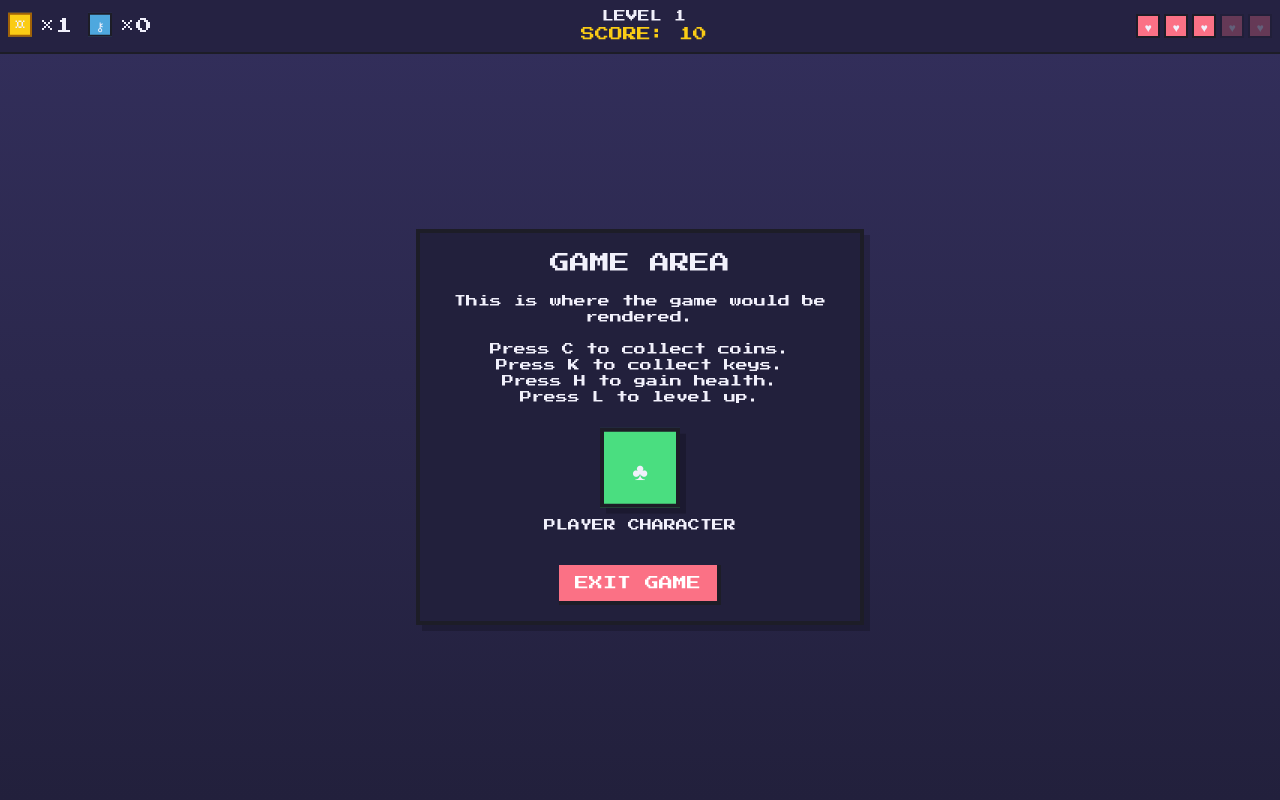
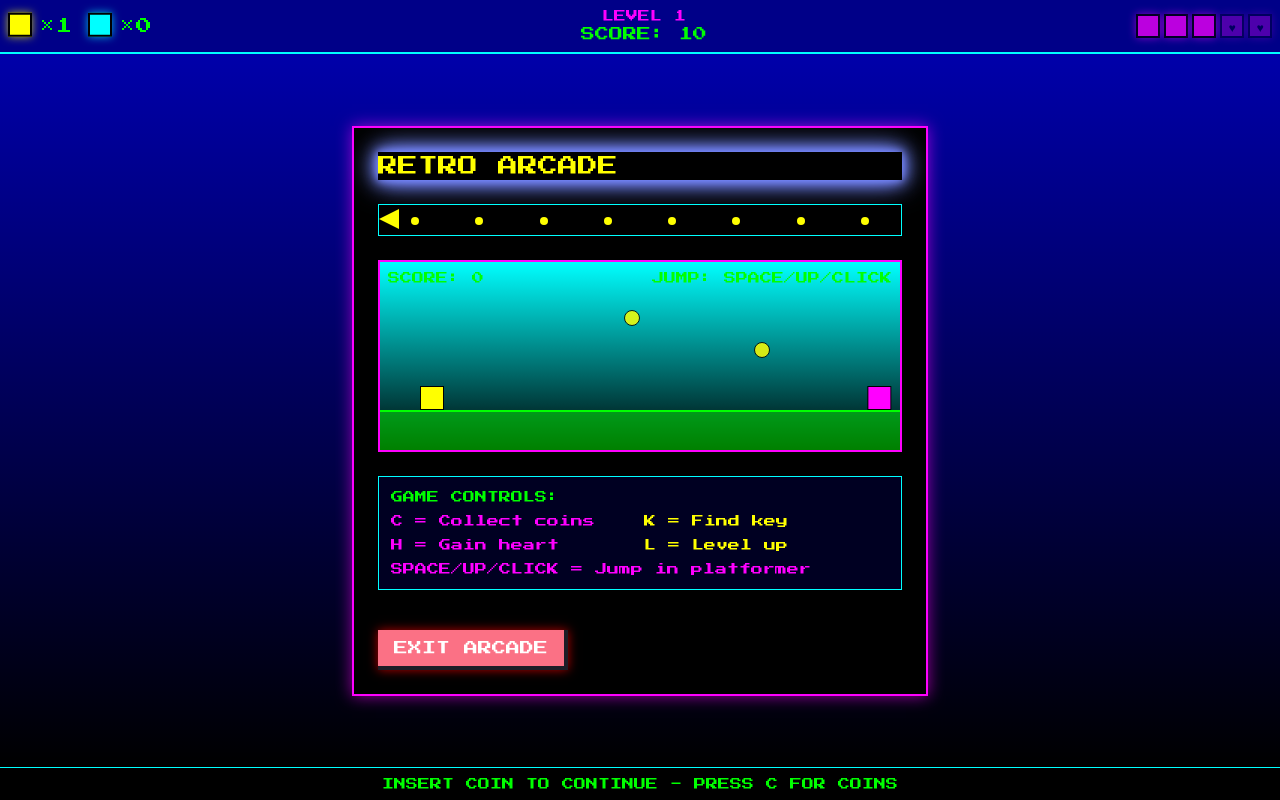
Before and after one commit to rv1304/retro-collectible-hub, a React (Vite) app: page /game in a window 1280 px wide. Built offline with nearby package versions, Linux system fonts and the light colour scheme.

Commit message:
Add Mario-like game and neon styling
Implement a Mario-like game and apply 90s neon styling.

```diff
--- a/src/components/CollectibleItem.tsx
+++ b/src/components/CollectibleItem.tsx
@@ -27,19 +27,25 @@ const CollectibleItem = ({
   // Color and content based on type
   const collectibleStyles = {
     coin: {
-      color: 'bg-retro-pixel-yellow',
-      border: 'border-retro-pixel-brown',
-      symbol: '¤'
+      color: 'bg-retro-neon-yellow',
+      border: 'border-retro-arcade-black',
+      symbol: '¤',
+      textColor: 'text-retro-arcade-black',
+      shadow: 'shadow-[0_0_8px_rgba(255,255,0,0.7)]'
     },
     key: {
-      color: 'bg-retro-pixel-blue',
-      border: 'border-retro-pixel-dark',
-      symbol: '⚷'
+      color: 'bg-retro-neon-blue',
+      border: 'border-retro-arcade-black',
+      symbol: '⚷',
+      textColor: 'text-retro-arcade-black',
+      shadow: 'shadow-[0_0_8px_rgba(0,255,255,0.7)]'
     },
     heart: {
-      color: 'bg-retro-pixel-red',
-      border: 'border-retro-pixel-dark',
-      symbol: '♥'
+      color: 'bg-retro-neon-pink',
+      border: 'border-retro-arcade-black',
+      symbol: '♥',
+      textColor: 'text-retro-arcade-black',
+      shadow: 'shadow-[0_0_8px_rgba(255,0,255,0.7)]'
     }
   };
 
@@ -51,6 +57,8 @@ const CollectibleItem = ({
         className={cn(
           style.color,
           style.border,
+          style.textColor,
+          style.shadow,
           'flex items-center justify-center border-2',
           'font-pixel select-none',
           animated && 'animate-pixel-float',
@@ -61,7 +69,7 @@ const CollectibleItem = ({
         {style.symbol}
       </div>
       {count !== undefined && (
-        <span className="ml-2 font-pixel text-retro-pixel-light">
+        <span className="ml-2 font-pixel text-retro-neon-green">
           ×{count}
         </span>
       )}
--- a/src/components/GameInterface.tsx
+++ b/src/components/GameInterface.tsx
@@ -3,6 +3,8 @@ import React, { useState, useEffect } from 'react';
 import { useNavigate } from 'react-router-dom';
 import PixelButton from './PixelButton';
 import CollectibleItem from './CollectibleItem';
+import PlatformerGame from './PlatformerGame';
+import { useToast } from '@/components/ui/use-toast';
 
 // Game state interface
 interface GameState {
@@ -15,6 +17,7 @@ interface GameState {
 
 const GameInterface = () => {
   const navigate = useNavigate();
+  const { toast } = useToast();
   const [gameState, setGameState] = useState<GameState>({
     coins: 0,
     keys: 0,
@@ -42,40 +45,60 @@ const GameInterface = () => {
       switch(e.key) {
         case 'c':
           setGameState(prev => ({ ...prev, coins: prev.coins + 5 }));
+          toast({
+            title: "Coins collected!",
+            description: "+5 coins added to your inventory",
+            duration: 1500,
+          });
           break;
         case 'k':
           setGameState(prev => ({ ...prev, keys: prev.keys + 1 }));
+          toast({
+            title: "Key found!",
+            description: "You found a new key",
+            duration: 1500,
+          });
           break;
         case 'h':
           setGameState(prev => ({ ...prev, hearts: Math.min(prev.hearts + 1, 5) }));
+          toast({
+            title: "Health restored!",
+            description: "You gained an extra heart",
+            duration: 1500,
+          });
           break;
         case 'l':
           setGameState(prev => ({ ...prev, level: prev.level + 1 }));
+          toast({
+            title: "Level up!",
+            description: `You advanced to level ${gameState.level + 1}`,
+            duration: 1500,
+          });
           break;
       }
     };
 
     window.addEventListener('keydown', handleKeyPress);
     return () => window.removeEventListener('keydown', handleKeyPress);
-  }, []);
+  }, [gameState.level, toast]);
 
   const handleExit = () => {
     navigate('/');
   };
 
   return (
-    <div className="min-h-screen pixel-menu-bg flex flex-col">
+    <div className="min-h-screen bg-retro-arcade-black text-retro-neon-green flex flex-col">
       {/* Top HUD */}
-      <div className="bg-retro-darker-purple/80 p-2 border-b-2 border-retro-pixel-dark">
+      <div className="bg-retro-arcade-blue/80 p-2 border-b-2 border-retro-neon-blue shadow-[0_0_10px_rgba(0,255,255,0.7)]">
         <div className="flex justify-between items-center">
           <div className="flex space-x-4">
-            <CollectibleItem type="coin" count={gameState.coins} size="sm" />
-            <CollectibleItem type="key" count={gameState.keys} size="sm" />
+            <CollectibleItem type="coin" count={gameState.coins} size="sm" className="text-retro-neon-yellow" />
+            <CollectibleItem type="key" count={gameState.keys} size="sm" className="text-retro-neon-blue" />
           </div>
 
           <div className="text-center">
-            <div className="font-pixel text-xs">LEVEL {gameState.level}</div>
-            <div className="font-pixel text-sm text-retro-pixel-yellow">SCORE: {gameState.score}</div>
+            <div className="font-pixel text-xs text-retro-neon-pink">LEVEL {gameState.level}</div>
+            <div className="font-pixel text-sm text-retro-neon-green">SCORE: {gameState.score}</div>
           </div>
 
           <div className="flex space-x-1">
@@ -85,7 +108,7 @@ const GameInterface = () => {
                 type="heart"
                 size="sm"
                 animated={false}
-                className={i < gameState.hearts ? 'opacity-100' : 'opacity-30'}
+                className={i < gameState.hearts ? "text-retro-neon-pink animate-pulse" : "opacity-30"}
               />
             ))}
           </div>
@@ -93,32 +116,54 @@ const GameInterface = () => {
       </div>
 
       {/* Game Area */}
-      <div className="flex-grow flex flex-col items-center justify-center p-4">
-        <div className="pixel-container text-center max-w-md w-full">
-          <h2 className="font-pixel text-xl mb-4">GAME AREA</h2>
-          <p className="font-pixel text-xs mb-6">
-            This is where the game would be rendered.
-            <br /><br />
-            Press C to collect coins.
-            <br />
-            Press K to collect keys.
-            <br />
-            Press H to gain health.
-            <br />
-            Press L to level up.
-          </p>
+      <div className="flex-grow flex flex-col items-center justify-center p-4 bg-gradient-to-b from-retro-arcade-blue to-retro-arcade-black">
+        <div className="pixel-container max-w-xl w-full bg-retro-arcade-black border-2 border-retro-neon-pink shadow-[0_0_15px_rgba(255,0,255,0.6)] p-6">
+          <h2 className="font-pixel text-xl mb-6 text-retro-neon-yellow animate-neon-glow">RETRO ARCADE</h2>
 
-          <div className="my-4">
-            <div className="w-20 h-20 mx-auto bg-retro-pixel-green pixel-border flex items-center justify-center animate-pixel-float">
-              <span className="text-2xl">♣</span>
+          {/* Pacman-style element */}
+          <div className="relative h-8 w-full bg-retro-arcade-black border border-retro-neon-blue mb-6 overflow-hidden">
+            <div className="absolute top-1 left-0 w-0 h-0
+                           border-t-[10px] border-t-transparent
+                           border-b-[10px] border-b-transparent
+                           border-r-[20px] border-r-retro-neon-yellow
+                           animate-pacman-move"></div>
+
+            {/* Dots */}
+            <div className="flex justify-between px-8 py-3">
+              {[...Array(8)].map((_, i) => (
+                <div
+                  key={i}
+                  className="w-2 h-2 rounded-full bg-retro-neon-yellow"
+                ></div>
+              ))}
             </div>
-            <p className="mt-2 font-pixel text-xs">PLAYER CHARACTER</p>
           </div>
 
-          <PixelButton onClick={handleExit} variant="danger" className="mt-4">
-            EXIT GAME
+          {/* Mario-style Platformer Game */}
+          <PlatformerGame className="mb-6" />
+
+          <div className="bg-retro-arcade-blue/20 p-3 border border-retro-neon-blue mb-6">
+            <p className="font-pixel text-xs mb-2 text-retro-neon-green">
+              GAME CONTROLS:
+            </p>
+            <div className="grid grid-cols-2 gap-2 text-left text-xs font-pixel">
+              <div className="text-retro-neon-pink">C = Collect coins</div>
+              <div className="text-retro-neon-yellow">K = Find key</div>
+              <div className="text-retro-neon-pink">H = Gain heart</div>
+              <div className="text-retro-neon-yellow">L = Level up</div>
+              <div className="text-retro-neon-pink col-span-2">SPACE/UP/CLICK = Jump in platformer</div>
+            </div>
+          </div>
+
+          <PixelButton onClick={handleExit} variant="danger" className="mt-4 shadow-[0_0_10px_rgba(255,0,0,0.7)]">
+            EXIT ARCADE
           </PixelButton>
         </div>
+      </div>
+
+      {/* Footer */}
+      <div className="bg-retro-arcade-black text-center py-2 border-t border-retro-neon-blue text-xs font-pixel text-retro-neon-green">
+        INSERT COIN TO CONTINUE - PRESS C FOR COINS
       </div>
     </div>
   );
--- a/src/components/PixelButton.tsx
+++ b/src/components/PixelButton.tsx
@@ -3,7 +3,7 @@ import React from 'react';
 import { cn } from '@/lib/utils';
 
 interface PixelButtonProps extends React.ButtonHTMLAttributes<HTMLButtonElement> {
-  variant?: 'primary' | 'secondary' | 'success' | 'danger';
+  variant?: 'primary' | 'secondary' | 'success' | 'danger' | 'neon';
   size?: 'sm' | 'md' | 'lg';
   children: React.ReactNode;
 }
@@ -21,6 +21,7 @@ const PixelButton = ({
     secondary: 'bg-retro-pixel-purple hover:bg-retro-pixel-purple/90 border-retro-pixel-dark',
     success: 'bg-retro-pixel-green hover:bg-retro-pixel-green/90 border-retro-pixel-dark',
     danger: 'bg-retro-pixel-red hover:bg-retro-pixel-red/90 border-retro-pixel-dark',
+    neon: 'bg-retro-neon-pink hover:bg-retro-neon-blue border-retro-neon-yellow text-retro-neon-yellow hover:text-retro-neon-pink shadow-[0_0_10px_rgba(255,0,255,0.7)] hover:shadow-[0_0_15px_rgba(0,255,255,0.8)]',
   };
 
   // Define size classes
--- /dev/null
+++ b/src/components/PlatformerGame.tsx
@@ -0,0 +1,105 @@
+
+import React, { useState, useEffect } from 'react';
+import { cn } from '@/lib/utils';
+
+interface PlatformerGameProps {
+  className?: string;
+}
+
+const PlatformerGame = ({ className }: PlatformerGameProps) => {
+  // Game state
+  const [isJumping, setIsJumping] = useState(false);
+  const [score, setScore] = useState(0);
+  const [gameOver, setGameOver] = useState(false);
+
+  // Jump function
+  const handleJump = () => {
+    if (!isJumping && !gameOver) {
+      setIsJumping(true);
+      setTimeout(() => setIsJumping(false), 500);
+      setScore(prev => prev + 10);
+    }
+  };
+
+  // Handle key presses
+  useEffect(() => {
+    const handleKeyDown = (e: KeyboardEvent) => {
+      if ((e.key === ' ' || e.key === 'ArrowUp') && !gameOver) {
+        handleJump();
+      }
+      if (e.key === 'r' && gameOver) {
+        setGameOver(false);
+        setScore(0);
+      }
+    };
+
+    window.addEventListener('keydown', handleKeyDown);
+    return () => window.removeEventListener('keydown', handleKeyDown);
+  }, [isJumping, gameOver]);
+
+  // Game loop interval - spawn enemies and detect collisions
+  useEffect(() => {
+    const gameInterval = setInterval(() => {
+      // Random chance to end game (simulates collision)
+      if (!gameOver && !isJumping && Math.random() < 0.05) {
+        setGameOver(true);
+      }
+    }, 1000);
+
+    return () => clearInterval(gameInterval);
+  }, [isJumping, gameOver]);
+
+  return (
+    <div
+      className={cn(
+        "relative w-full h-48 bg-gradient-to-b from-retro-neon-blue to-retro-arcade-black overflow-hidden border-2 border-retro-neon-pink",
+        className
+      )}
+      onClick={gameOver ? () => { setGameOver(false); setScore(0); } : handleJump}
+    >
+      {/* Game info overlay */}
+      <div className="absolute top-2 left-2 font-pixel text-retro-neon-green text-xs">
+        SCORE: {score}
+      </div>
+
+      {gameOver && (
+        <div className="absolute inset-0 flex items-center justify-center flex-col">
+          <div className="bg-retro-arcade-black/80 p-3 rounded-md">
+            <h3 className="font-pixel text-retro-neon-pink text-lg mb-2">GAME OVER!</h3>
+            <p className="font-pixel text-retro-neon-yellow text-xs">Click or press 'R' to restart</p>
+          </div>
+        </div>
+      )}
+
+      {/* Game elements */}
+      <div className="absolute bottom-0 left-0 right-0 h-10 bg-retro-neon-green/50 border-t-2 border-retro-neon-green">
+        {/* Ground */}
+      </div>
+
+      {/* Player character */}
+      <div
+        className={cn(
+          "absolute bottom-10 left-10 w-6 h-6 bg-retro-neon-yellow border border-retro-arcade-black",
+          isJumping ? "animate-player-jump" : "",
+          gameOver ? "opacity-50" : ""
+        )}
+      ></div>
+
+      {/* Enemy */}
+      {!gameOver && (
+        <div className="absolute bottom-10 right-0 w-6 h-6 bg-retro-neon-pink border border-retro-arcade-black animate-enemy-move"></div>
+      )}
+
+      {/* Coins */}
+      <div className="absolute top-20 right-1/4 w-4 h-4 rounded-full bg-retro-neon-yellow border border-retro-arcade-black animate-pixel-pulse"></div>
+      <div className="absolute top-12 right-1/2 w-4 h-4 rounded-full bg-retro-neon-yellow border border-retro-arcade-black animate-pixel-pulse"></div>
+
+      {/* Instructions */}
+      <div className="absolute top-2 right-2 font-pixel text-retro-neon-green text-xs">
+        {!gameOver ? "JUMP: SPACE/UP/CLICK" : ""}
+      </div>
+    </div>
+  );
+};
+
+export default PlatformerGame;
--- a/src/index.css
+++ b/src/index.css
@@ -88,21 +88,48 @@
     background-repeat: repeat;
   }
 
+  /* Neon effects */
+  .neon-text {
+    @apply font-pixel;
+    text-shadow: 0 0 5px #ff00ff, 0 0 10px #ff00ff, 0 0 15px #ff00ff, 0 0 20px #ff00ff;
+  }
+
+  .neon-text-blue {
+    @apply font-pixel;
+    text-shadow: 0 0 5px #00ffff, 0 0 10px #00ffff, 0 0 15px #00ffff, 0 0 20px #00ffff;
+  }
+
+  .neon-text-green {
+    @apply font-pixel;
+    text-shadow: 0 0 5px #00ff00, 0 0 10px #00ff00, 0 0 15px #00ff00, 0 0 20px #00ff00;
+  }
+
+  .neon-border {
+    box-shadow: 0 0 10px rgba(255,0,255,0.7), 0 0 20px rgba(255,0,255,0.5), 0 0 30px rgba(255,0,255,0.3);
+  }
+
+  .arcade-grid-bg {
+    background-image: linear-gradient(rgba(0, 0, 0, 0.8) 1px, transparent 1px),
+                      linear-gradient(90deg, rgba(0, 0, 0, 0.8) 1px, transparent 1px);
+    background-size: 20px 20px;
+    background-position: center center;
+  }
+
   /* Custom retro-style scrollbar */
   ::-webkit-scrollbar {
     width: 12px;
   }
 
   ::-webkit-scrollbar-track {
-    background: #22203C;
+    background: #000000;
   }
 
   ::-webkit-scrollbar-thumb {
-    background: #4EA8DE;
-    border: 2px solid #22203C;
+    background: #FF00FF;
+    border: 2px solid #000000;
   }
 
   ::-webkit-scrollbar-thumb:hover {
-    background: #4ADE80;
+    background: #00FFFF;
   }
 }
--- a/tailwind.config.ts
+++ b/tailwind.config.ts
@@ -75,6 +75,15 @@ export default {
 					'pixel-gray': '#6B7280',
 					'pixel-dark': '#1D1D27',
 					'pixel-light': '#F1F0FB',
+					// Neon 90s arcade colors
+					'neon-pink': '#FF00FF',
+					'neon-blue': '#00FFFF',
+					'neon-green': '#00FF00',
+					'neon-yellow': '#FFFF00',
+					'neon-orange': '#FF6600',
+					'neon-purple': '#9900FF',
+					'arcade-black': '#000000',
+					'arcade-blue': '#0000AA',
 				}
 			},
 			borderRadius: {
@@ -102,6 +111,31 @@ export default {
 				'pixel-shine': {
 					'0%': { backgroundPosition: '200% center' },
 					'100%': { backgroundPosition: '-200% center' }
+				},
+				'neon-glow': {
+					'0%, 100%': {
+						boxShadow: '0 0 5px #ff00ff, 0 0 10px #ff00ff, 0 0 15px #ff00ff, 0 0 20px #ff00ff',
+					},
+					'50%': {
+						boxShadow: '0 0 10px #00ffff, 0 0 20px #00ffff, 0 0 30px #00ffff, 0 0 40px #00ffff',
+					}
+				},
+				'pacman-move': {
+					'0%': { transform: 'translateX(0)' },
+					'100%': { transform: 'translateX(calc(100% - 20px))' }
+				},
+				'player-jump': {
+					'0%': { transform: 'translateY(0)' },
+					'50%': { transform: 'translateY(-60px)' },
+					'100%': { transform: 'translateY(0)' }
+				},
+				'player-run': {
+					'0%': { transform: 'translateX(0)' },
+					'100%': { transform: 'translateX(20px)' }
+				},
+				'enemy-move': {
+					'0%': { transform: 'translateX(0)' },
+					'100%': { transform: 'translateX(-50px)' }
 				}
 			},
 			animation: {
@@ -109,7 +143,12 @@ export default {
 				'accordion-up': 'accordion-up 0.2s ease-out',
 				'pixel-float': 'pixel-float 3s ease-in-out infinite',
 				'pixel-pulse': 'pixel-pulse 2s ease-in-out infinite',
-				'pixel-shine': 'pixel-shine 3s linear infinite'
+				'pixel-shine': 'pixel-shine 3s linear infinite',
+				'neon-glow': 'neon-glow 2s ease-in-out infinite',
+				'pacman-move': 'pacman-move 5s linear infinite alternate',
+				'player-jump': 'player-jump 0.5s ease-out',
+				'player-run': 'player-run 0.3s ease-in-out infinite alternate',
+				'enemy-move': 'enemy-move 3s linear infinite alternate',
 			},
 			fontFamily: {
 				'pixel': ['"Press Start 2P"', 'cursive']
```
